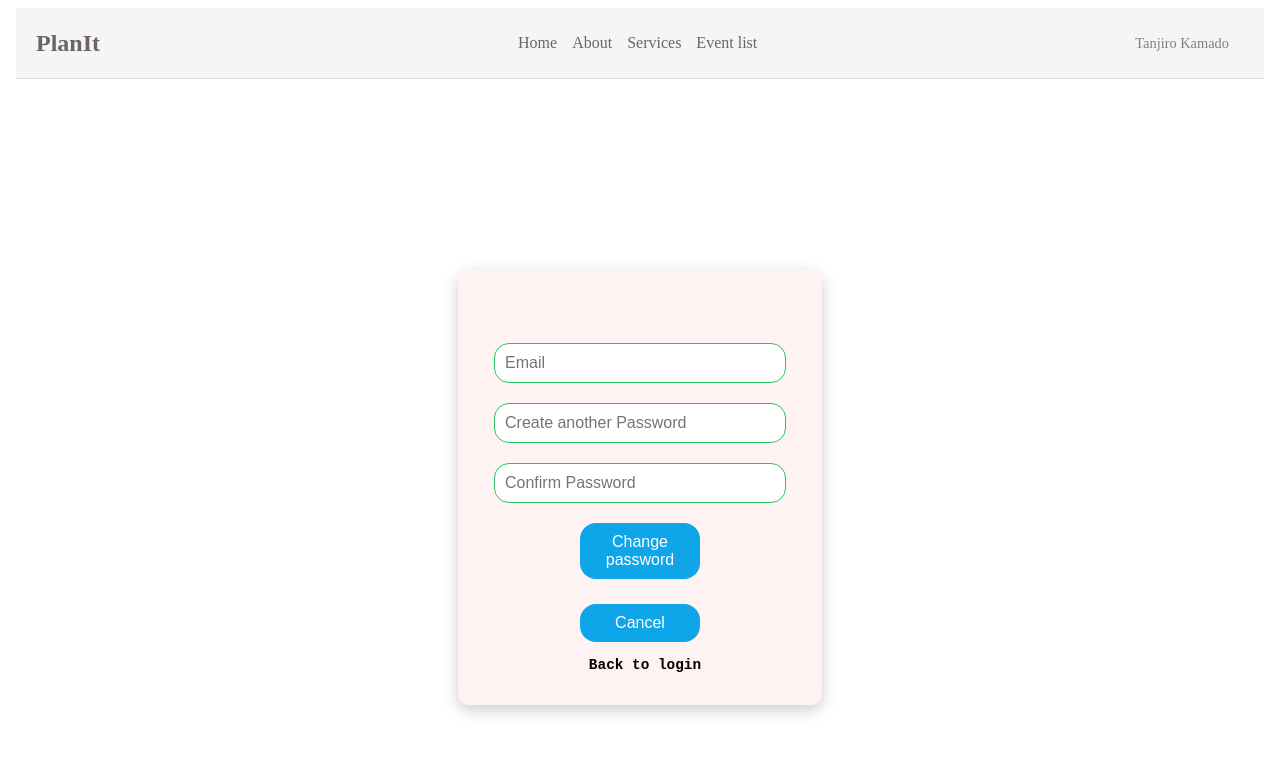
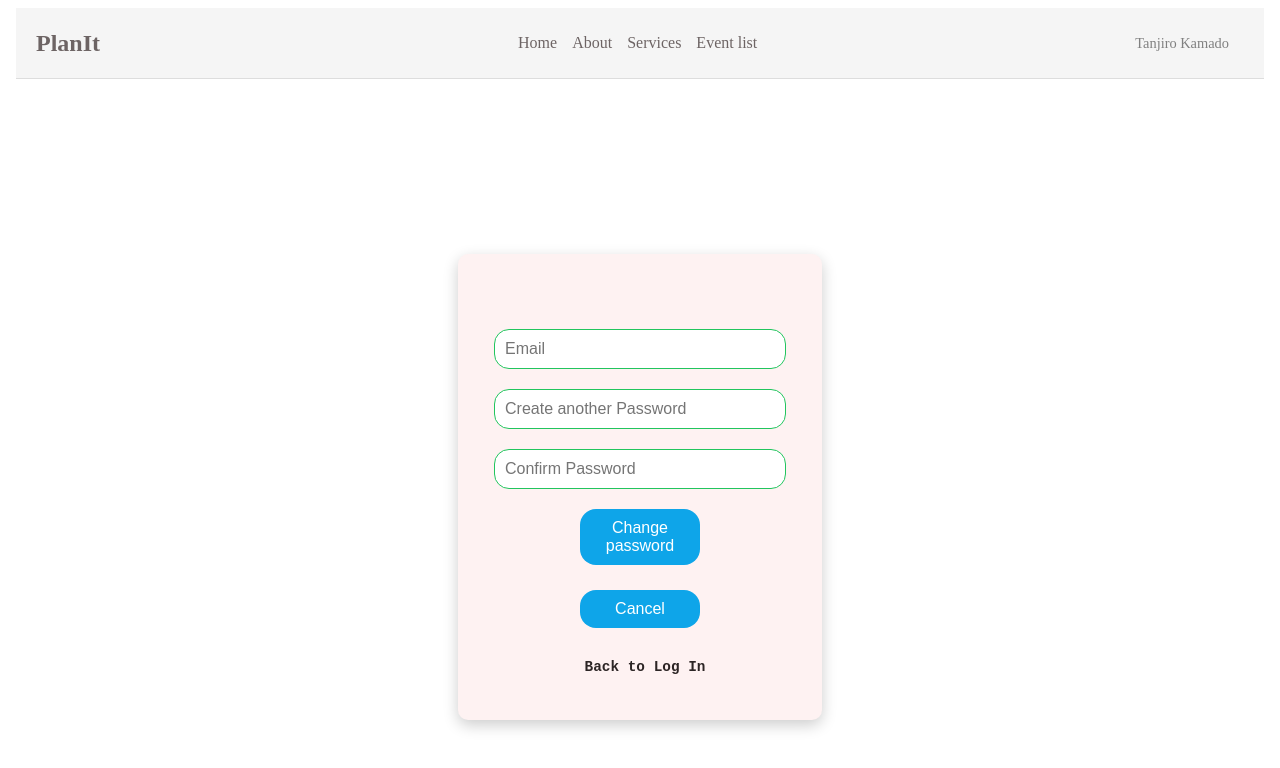
Before and after one commit to Event-Management-System-SVFC/EventManagementSystemFrontend, an Angular app: page /forgotpass in a window 1280 px wide. Shown: the top 768 px of the page. Built offline with nearby package versions, Linux system fonts and the light colour scheme.

Commit message:
added some changes

```diff
--- a/src/app/components/eventlist/eventlist.component.html
+++ b/src/app/components/eventlist/eventlist.component.html
@@ -25,7 +25,7 @@
             </div>
 
             <div class="card">
-                <img src="https://i.pinimg.com/736x/f4/9e/22/f49e2219565f666787c25c8df074380f.jpg" alt="">
+                <img src="https://i.pinimg.com/736x/8d/ff/df/8dffdf31efcdbb9b58d1c4b2fd5ef27d.jpg "alt="">
                 <p>Family reunion</p>
                 <h2>Description</h2>
 
--- a/src/app/components/forgotpass/forgotpass.component.css
+++ b/src/app/components/forgotpass/forgotpass.component.css
@@ -80,7 +80,7 @@ body {
   p {
     text-align: center;
     margin-top: 1rem;
-
+    cursor: pointer;
     color: #2c2525;
   }
 
--- a/src/app/components/forgotpass/forgotpass.component.html
+++ b/src/app/components/forgotpass/forgotpass.component.html
@@ -9,7 +9,6 @@
  <div class="container">
 
     <div class="form-container">
-
       <form class="form Password-form">
         <h2></h2>
         <input type="email" placeholder="Email" required>
@@ -19,9 +18,8 @@
         <button type="submit">Change password</button>
         <button type="submit">Cancel</button>
 
-        <a routerLink='/userlogin'>Back to login</a>
-
-      </form>
+               <p><a routerLink='/userlogin'>Back to Log In</a></p>
+</form>
 
     </div>
  </div>
--- a/src/app/components/services/services.component.css
+++ b/src/app/components/services/services.component.css
@@ -32,7 +32,7 @@ body {
     height: 10px;
     border-radius: 50%;
     border: none;
-    background-color: gray;
+    background-color: #baceda;
   }
   .carousel .indicators button.active {
     background-color: black;
--- a/src/app/components/services/services.component.html
+++ b/src/app/components/services/services.component.html
@@ -24,7 +24,7 @@
         <!-- Grid Section -->
         <div class="grid">
           <div class="card">
-              <img src="https://i.pinimg.com/736x/c6/7c/03/c67c03867ce150cc6f6494ca285cec53.jpg" alt="Services" />
+              <img src="https://i.pinimg.com/736x/a4/6f/9c/a46f9c8ad76f9f67a70ed33aa800e99d.jpg" alt="Services" />
             <p>Event Sharing</p>
           </div>
           <div class="card">
--- a/src/app/components/userlogin/userlogin.component.html
+++ b/src/app/components/userlogin/userlogin.component.html
@@ -16,7 +16,7 @@
         <input type="password" placeholder="Password" required>
         <button type="submit">Login</button>
         <a routerLink='/forgotPass'>Forgot password</a>
-        <p>Don't have an account? <a routerLink='register'>Register</a></p>
+        <p>Don't have an account? <a routerLink='/userlogin'>Login</a></p>
 
       </form>
 
```
Also changed, not shown: src/app/images.txt (added).
